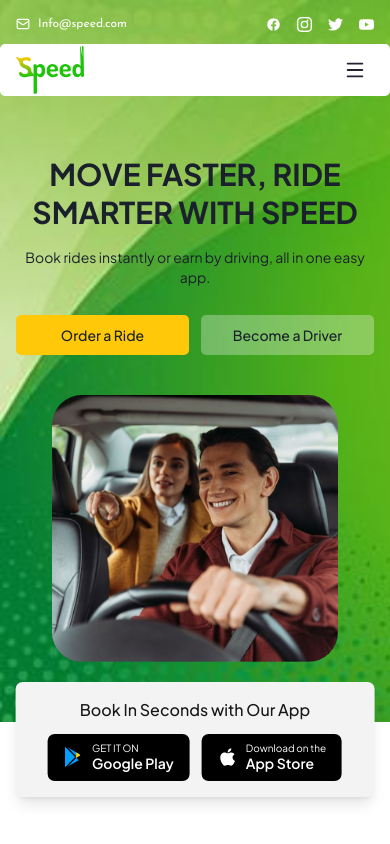
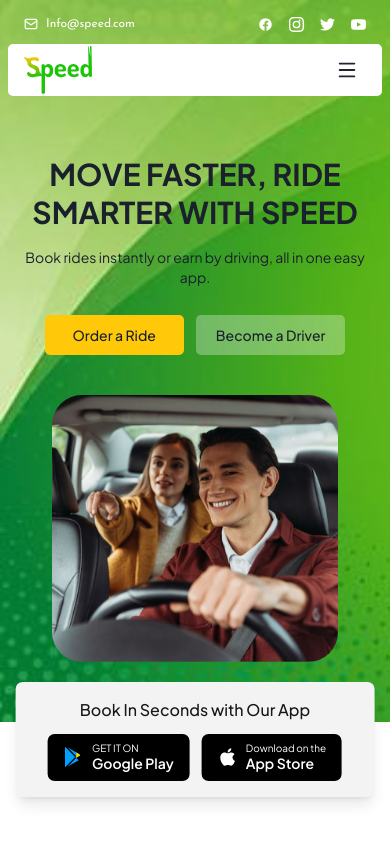
Before and after one commit to SamuelOmodele/speedride-landing, a Next.js app: page / in a window 390 px wide. Shown: the top 844 px of the page. Built offline with nearby package versions, Linux system fonts and the light colour scheme.

Commit message:
redued navbar and hero button width on mobile

```diff
--- a/components/LandingPage/HeroSection.tsx
+++ b/components/LandingPage/HeroSection.tsx
@@ -31,8 +31,10 @@
 const HeroSection = () => {
   return (
     <div className="bg-[url(@/public/hero-bg.jpg)] overflow-hidden bg-no-repeat bg-cover pt-4 z-10">
-      <Contact />
-      <Navbar />
+      <div className="px-2">
+        <Contact />
+        <Navbar />
+      </div>
 
       <div className="relative max-w-334 mx-auto">
 
@@ -60,10 +62,10 @@
               variants={itemVariants}
               className="mt-7 flex flex-row items-center max-lg:justify-center gap-3"
             >
-              <button className="px-5 sm:px-10 py-2.5 cursor-pointer font-plus-jarkata-sans font-medium text-[#1A202C] text-sm rounded-[5px] bg-[#FFC909] hover:bg-[#FFC909]/80 duration-150 w-full sm:w-auto transition-transform hover:scale-105">
+              <button className="px-7 sm:px-10 py-2.5 cursor-pointer font-plus-jarkata-sans font-medium text-[#1A202C] text-sm rounded-[5px] bg-[#FFC909] hover:bg-[#FFC909]/80 duration-150 w-auto transition-transform hover:scale-105">
                 Order a Ride
               </button>
-              <button className="px-5 sm:px-7 py-2.5 cursor-pointer font-plus-jarkata-sans font-medium text-[#1A202C] text-sm rounded-[5px] bg-white/30 hover:bg-white/50 sm:bg-white/20 sm:hover:bg-white/40 duration-150 w-full sm:w-auto transition-transform hover:scale-105">
+              <button className="px-5 sm:px-7 py-2.5 cursor-pointer font-plus-jarkata-sans font-medium text-[#1A202C] text-sm rounded-[5px] bg-white/30 hover:bg-white/50 sm:bg-white/20 sm:hover:bg-white/40 duration-150 w-auto transition-transform hover:scale-105">
                 Become a Driver
               </button>
             </motion.div>
```
